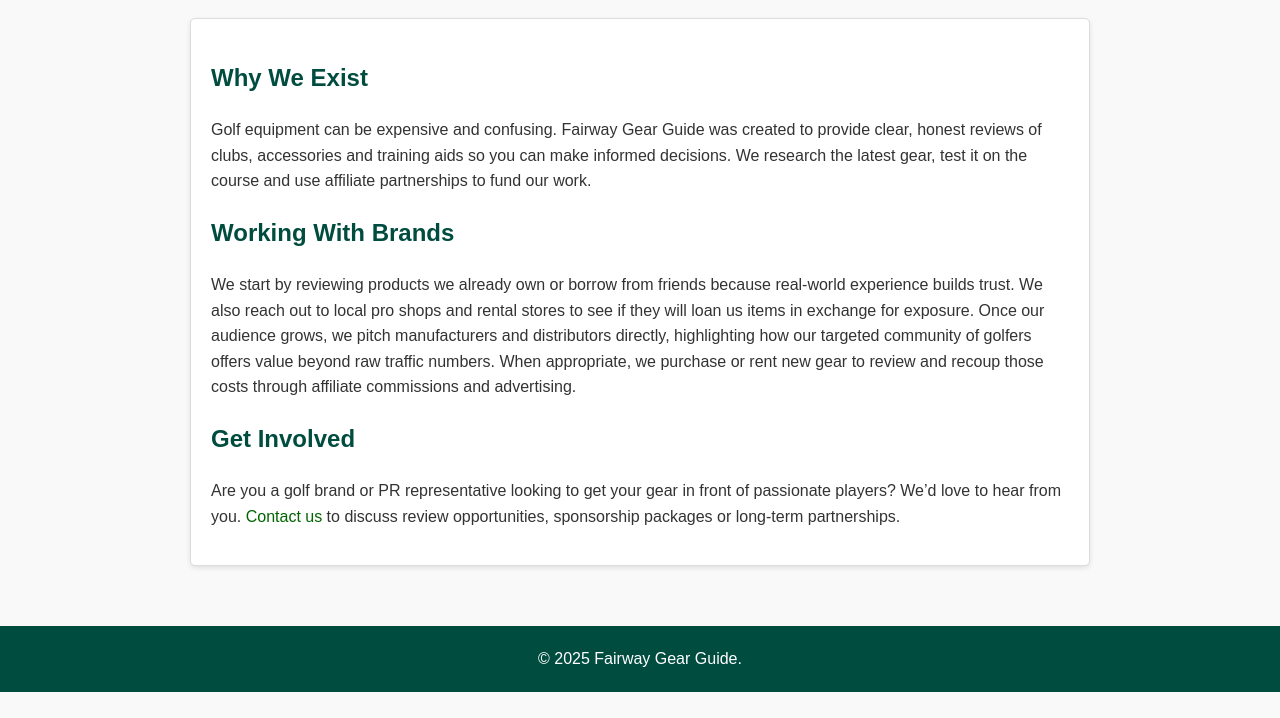
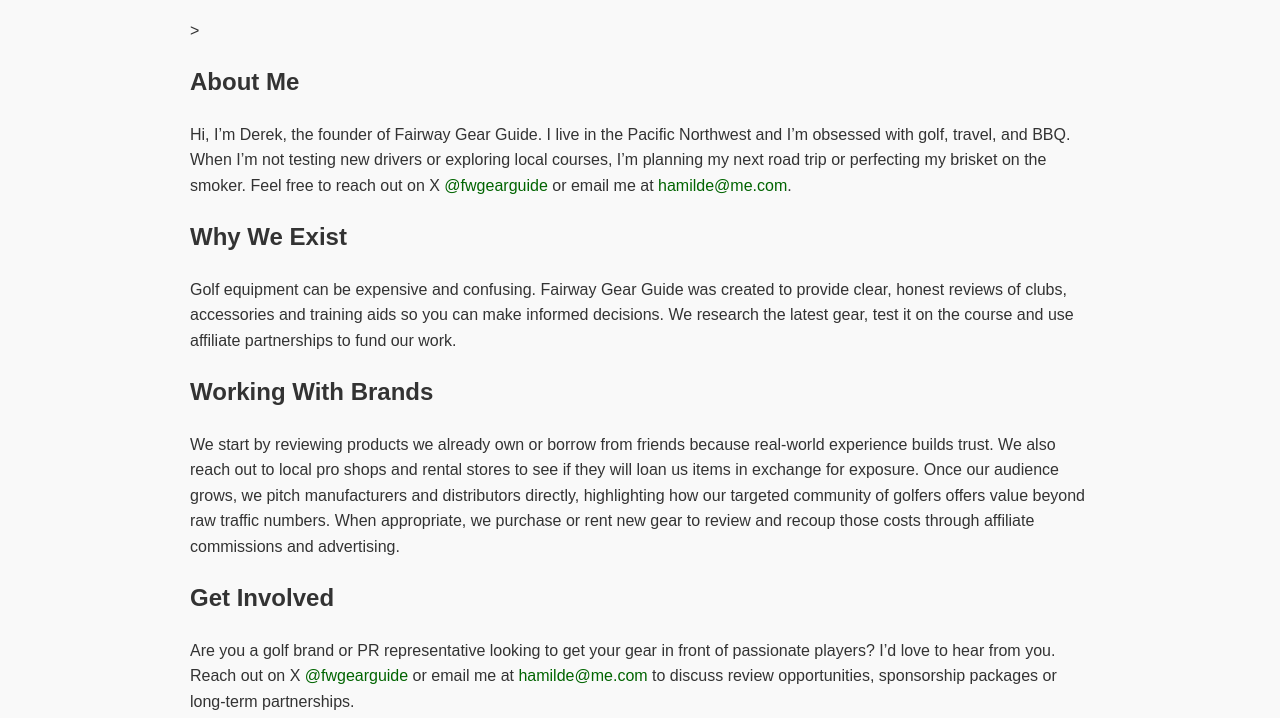
Before and after one commit to hamilde23/fairway-gear-guide, a plain HTML site: page about.html in a window 1280 px wide. Shown: the part 406-1124 px from the top of the page. Before the commit the page ends 1098 px from the top, so only its background shows below. Drawn offline with Linux system fonts and the light colour scheme.

Commit message:
Add About Me section and update contact info in about.html

```diff
--- a/about.html
+++ b/about.html
@@ -19,7 +19,10 @@
         <p>Our mission is to help golfers choose the right equipment and connect with brands.</p>
     </header>
     <div class="container">
-        <article>
+        <artile>>
+                    <h2>About Me</h2>
+        <p>Hi, I’m Derek, the founder of Fairway Gear Guide. I live in the Pacific Northwest and I’m obsessed with golf, travel, and BBQ. When I’m not testing new drivers or exploring local courses, I’m planning my next road trip or perfecting my brisket on the smoker. Feel free to reach out on X <a href="https://twitter.com/fwgearguide">@fwgearguide</a> or email me at <a href="mailto:hamilde@me.com">hamilde@me.com</a>.</p>
+
             <h2>Why We Exist</h2>
             <p>Golf equipment can be expensive and confusing. Fairway Gear Guide was created to provide clear, honest reviews of clubs, accessories and training aids so you can make informed decisions. We research the latest gear, test it on the course and use affiliate partnerships to fund our work.</p>
 
@@ -27,7 +30,8 @@
             <p>We start by reviewing products we already own or borrow from friends because real‑world experience builds trust. We also reach out to local pro shops and rental stores to see if they will loan us items in exchange for exposure. Once our audience grows, we pitch manufacturers and distributors directly, highlighting how our targeted community of golfers offers value beyond raw traffic numbers. When appropriate, we purchase or rent new gear to review and recoup those costs through affiliate commissions and advertising.</p>
 
             <h2>Get Involved</h2>
-            <p>Are you a golf brand or PR representative looking to get your gear in front of passionate players? We’d love to hear from you. <a href="mailto:hamilde@me.com">Contact us</a> to discuss review opportunities, sponsorship packages or long‑term partnerships.</p>
+                 <p>Are you a golf brand or PR representative looking to get your gear in front of passionate players? I’d love to hear from you. Reach out on X <a href="https://twitter.com/fwgearguide">@fwgearguide</a> or email me at <a href="mailto:hamilde@me.com">hamilde@me.com</a> to discuss review opportunities, sponsorship packages or long-term partnerships.</p>
+
         </article>
     </div>
     <footer>
```
